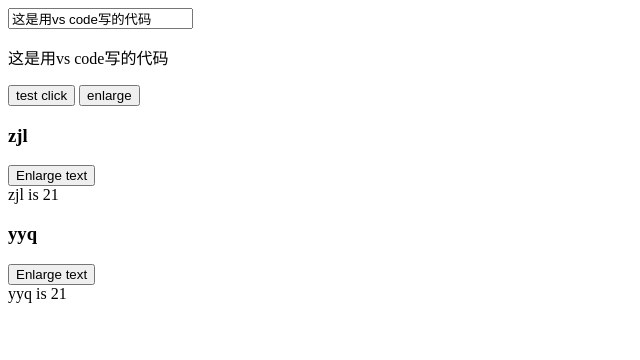
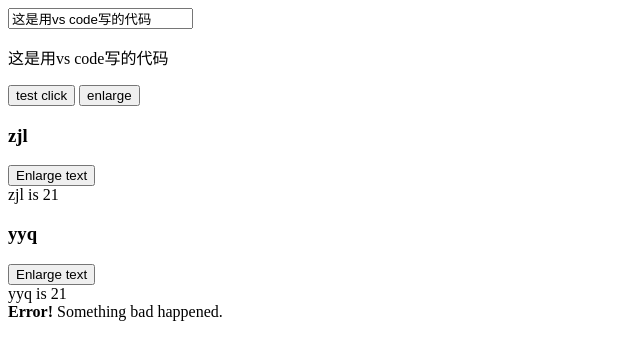
Before and after one commit to zjlyyq/vue01, a website: page vue.html in a window 1280 px wide. Shown: the whole page, without its empty margins (0-640 px from the left). Drawn offline with nearby package versions, Linux system fonts and the light colour scheme.

Commit message:
通过插槽分发内容

```diff
--- a/vue.html
+++ b/vue.html
@@ -24,6 +24,15 @@
                         </div>
                     `
         })
+        // 通过插槽分发内容
+        Vue.component('alert-box', {
+            template: `
+                            <div class="demo-alert-box">
+                            <strong>Error!</strong>
+                            <slot></slot>
+                            </div>
+                        `
+        })
     </script>
     <div id="app">
         <input type="text" v-model="message">
@@ -31,22 +40,25 @@
         <button v-on:click="message += ' zjl love yyq'">test click</button>
         <button v-on:click="$emit('enlarge',0.2)">enlarge</button>
         <blog-post v-for="post in posts" v-bind:key="post.id" v-bind:post="post" v-on:enlarge-text="onEnlargeText"></blog-post>
+        <alert-box>
+                Something bad happened.
+        </alert-box>
     </div>
     <script>
         var vm = new Vue({
             el: "#app",
             data: {
                 message: '这是用vs code写的代码',
-                posts:[
+                posts: [
                     {
-                        id:1,
-                        title:'zjl',
-                        content:'zjl is 21'
+                        id: 1,
+                        title: 'zjl',
+                        content: 'zjl is 21'
                     },
                     {
-                        id:2,
-                        title:'yyq',
-                        content:'yyq is 21'
+                        id: 2,
+                        title: 'yyq',
+                        content: 'yyq is 21'
                     }
                 ]
             },
```
